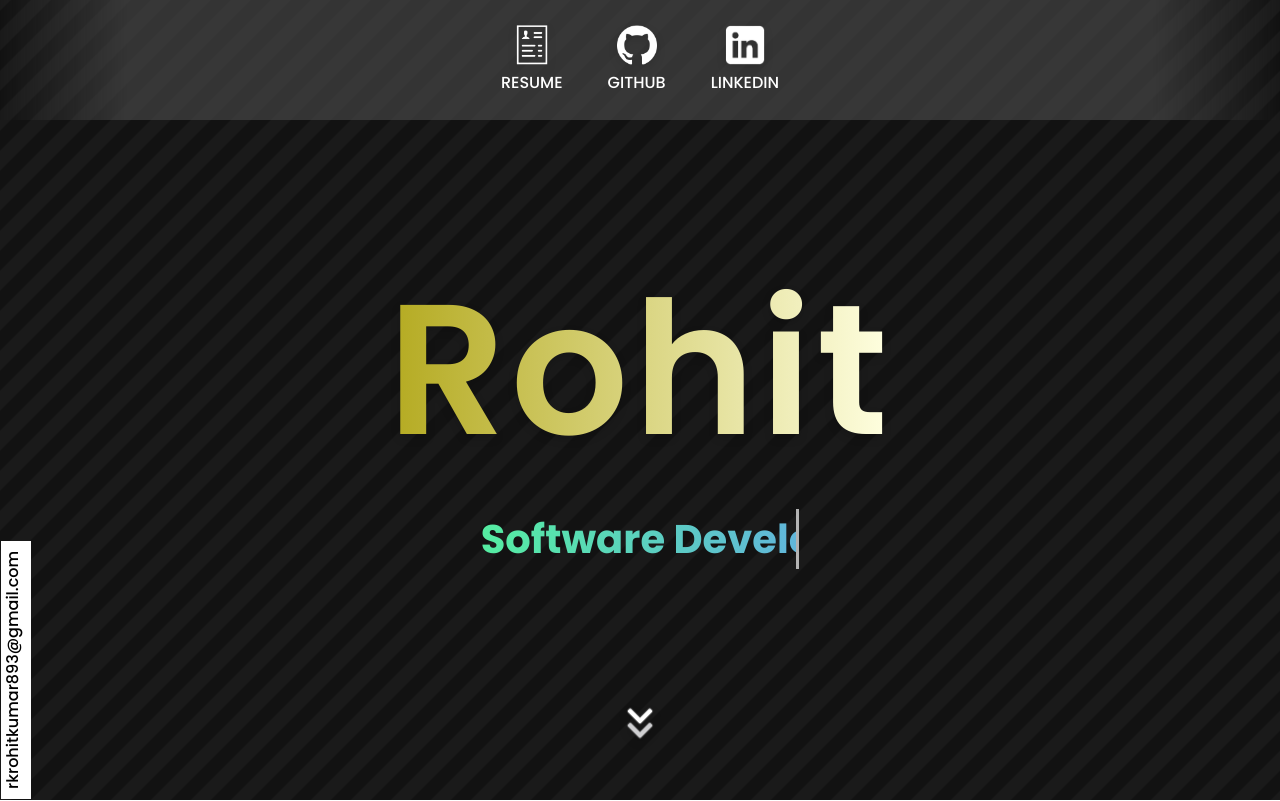
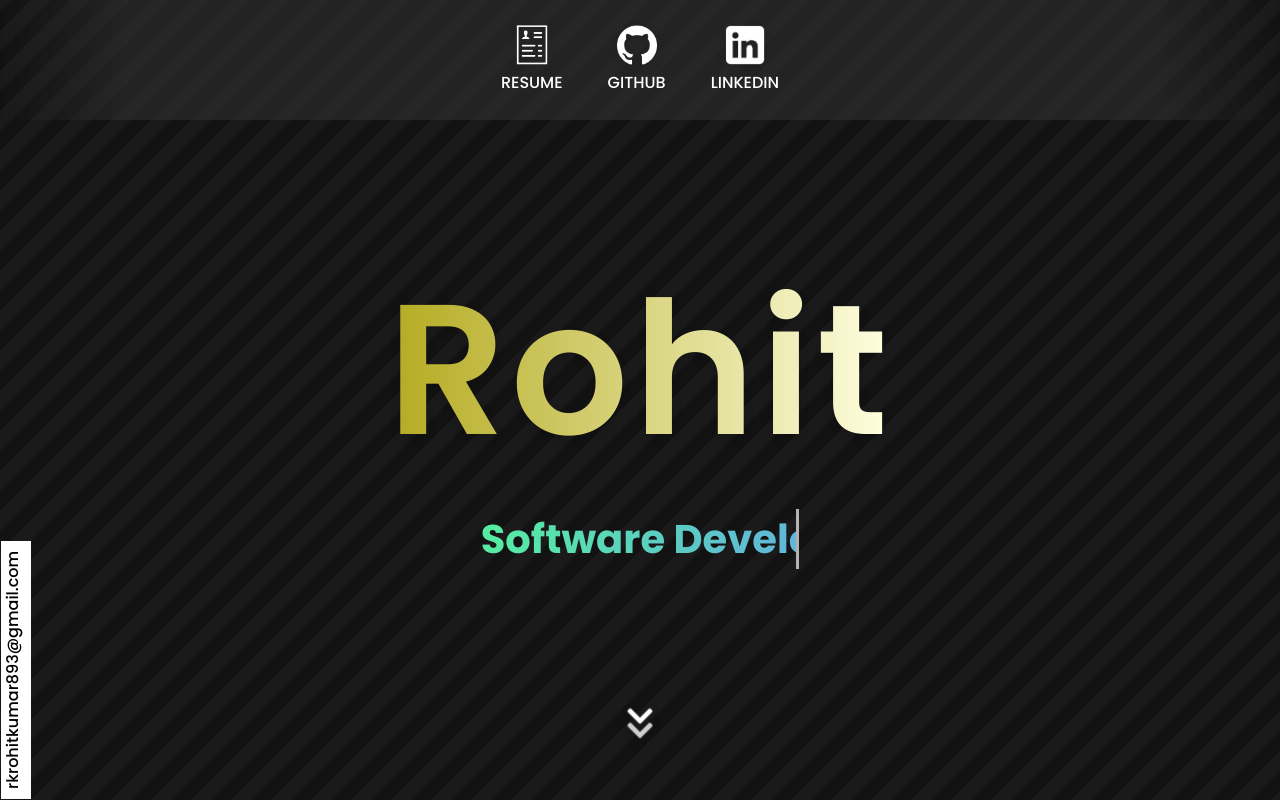
Before and after one commit to rohitkumar893/portfolio, a React (Vite) app: page / in a window 1280 px wide. Shown: the top 801 px of the page. Built offline with nearby package versions, Linux system fonts and the light colour scheme.

Commit message:
changed background color of navbar

```diff
--- a/src/App.css
+++ b/src/App.css
@@ -87,7 +87,7 @@
   }
 
   .navbar{
-    background-color: rgba(77, 77, 77, 0.584);
+    background-color: rgba(49, 49, 49, 0.584);
     mask-image: linear-gradient(to right, transparent, black 10%, black 90%, transparent);
   }
 
```
